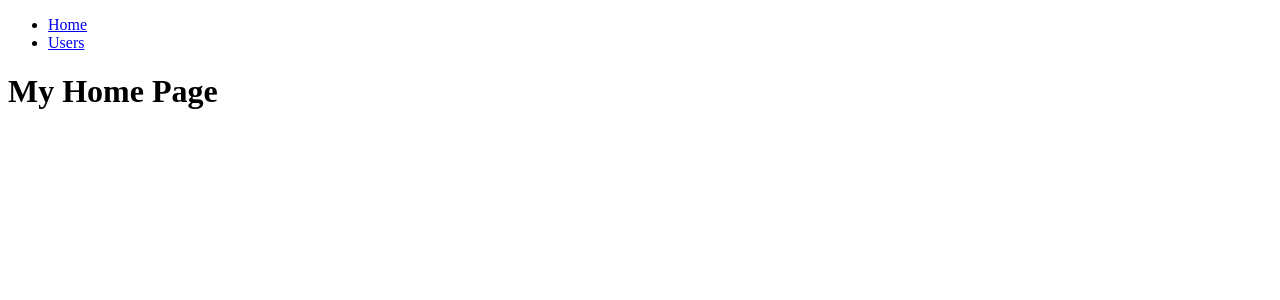
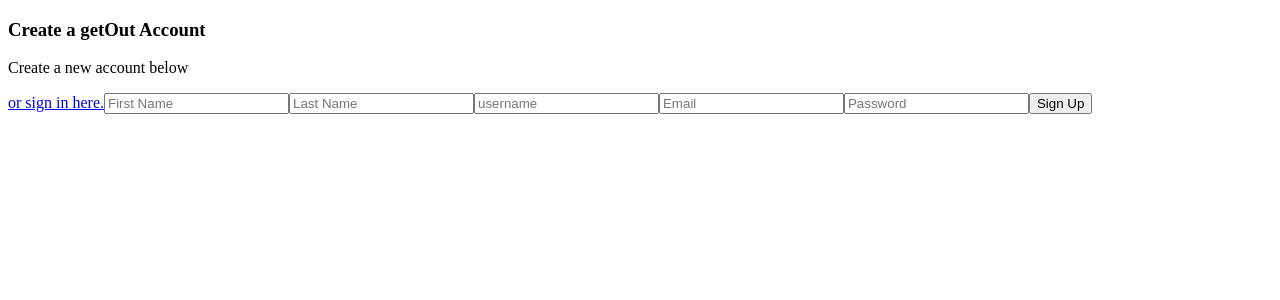
Before and after one commit to acyg2212/getOut, a React (Create React App) app in the folder client/: page /sign-up in a window 1280 px wide. Shown: the top 300 px of the page. Built offline with nearby package versions, Linux system fonts and the light colour scheme.

Commit message:
Updated sign in and registration form

```diff
--- a/client/src/App.js
+++ b/client/src/App.js
@@ -1,28 +1,22 @@
 import React from 'react';
 import { BrowserRouter, Switch, Route, NavLink } from 'react-router-dom';
-
-import UserList from './components/UsersList';
+import SignIn from './components/SignIn'
+import SignUp from './components/SignUp'
 
 
 function App() {
 
   return (
     <BrowserRouter>
-      <nav>
-        <ul>
-          <li><NavLink to="/" activeClass="active">Home</NavLink></li>
-          <li><NavLink to="/users" activeClass="active">Users</NavLink></li>
-        </ul>
-      </nav>
       <Switch>
-        <Route path="/users">
-          <UserList />
+        <Route exact path='/signin'>
+          <SignIn />
         </Route>
-
-        <Route path="/">
-          <h1>My Home Page</h1>
+        <Route exact path='/sign-up'>
+          <SignUp />
         </Route>
       </Switch>
+      {/* <Footer /> */}
     </BrowserRouter>
   );
 }
--- /dev/null
+++ b/client/src/components/SignIn.js
@@ -0,0 +1,40 @@
+import React, { useState } from "react";
+// import { useDispatch, useSelector } from "react-redux";
+// import { NavLink, Redirect } from "react-router-dom";
+
+const SignIn = () => {
+    const [email, setEmail] = useState("");
+    const [password, setPassword] = useState("");
+
+    const handleSubmit = e => {
+        e.preventDefault();
+    }
+
+    return (
+        <div className="signin-container">
+            <ul>
+
+            </ul>
+            <form onSubmit={handleSubmit}>
+                <h1 className="login-header">Sign In</h1>
+                <p className="form-p">Sign in below or</p>
+                <a className="form-link" href='/sign-up'>create an account.</a>
+                <div>
+                    <input onChange={e => setEmail(e.target.value)}
+                        value={email || ""}
+                        type="email"
+                        placeholder="Email"
+                        required />
+                    <input onChange={e => setPassword(e.target.value)}
+                        value={password || ""}
+                        type="password"
+                        placeholder="Password"
+                        required />
+                    <button type="submit">Sign In</button>
+                </div>
+            </form>
+        </div>
+    )
+}
+
+export default SignIn;
--- /dev/null
+++ b/client/src/components/SignUp.js
@@ -0,0 +1,51 @@
+import React, { useState } from "react";
+
+const SignUp = () => {
+    const [firstName, setFirstName] = useState("");
+    const [lastName, setLastName] = useState("");
+    const [username, setUsername] = useState("");
+    const [email, setEmail] = useState("");
+    const [password, setPassword] = useState("");
+
+    const signUpSubmit = (e) => {
+        e.preventDefault();
+    }
+
+    return (
+        <div className="sign-up-container">
+            <form onSubmit={signUpSubmit}>
+                <h3>Create a getOut Account</h3>
+                <p className="form-p">Create a new account below</p>
+                <a className="form-link" href=" /signin">or sign in here.</a>
+                <input onChange={e => setFirstName(e.target.value)}
+                    value={firstName}
+                    type="text"
+                    placeholder="First Name"
+                    required />
+                <input onChange={e => setLastName(e.target.value)}
+                    value={lastName}
+                    type="text"
+                    placeholder="Last Name"
+                    required />
+                <input onChange={e => setUsername(e.target.value)}
+                    value={username}
+                    type="text"
+                    placeholder="username"
+                    required />
+                <input onChange={e => setEmail(e.target.value)}
+                    value={email}
+                    type="email"
+                    placeholder="Email"
+                    required />
+                <input onChange={e => setPassword(e.target.value)}
+                    value={password}
+                    type="pasword"
+                    placeholder="Password"
+                    required />
+                <button type="submit">Sign Up</button>
+            </form>
+        </div>
+    )
+}
+
+export default SignUp;
```
